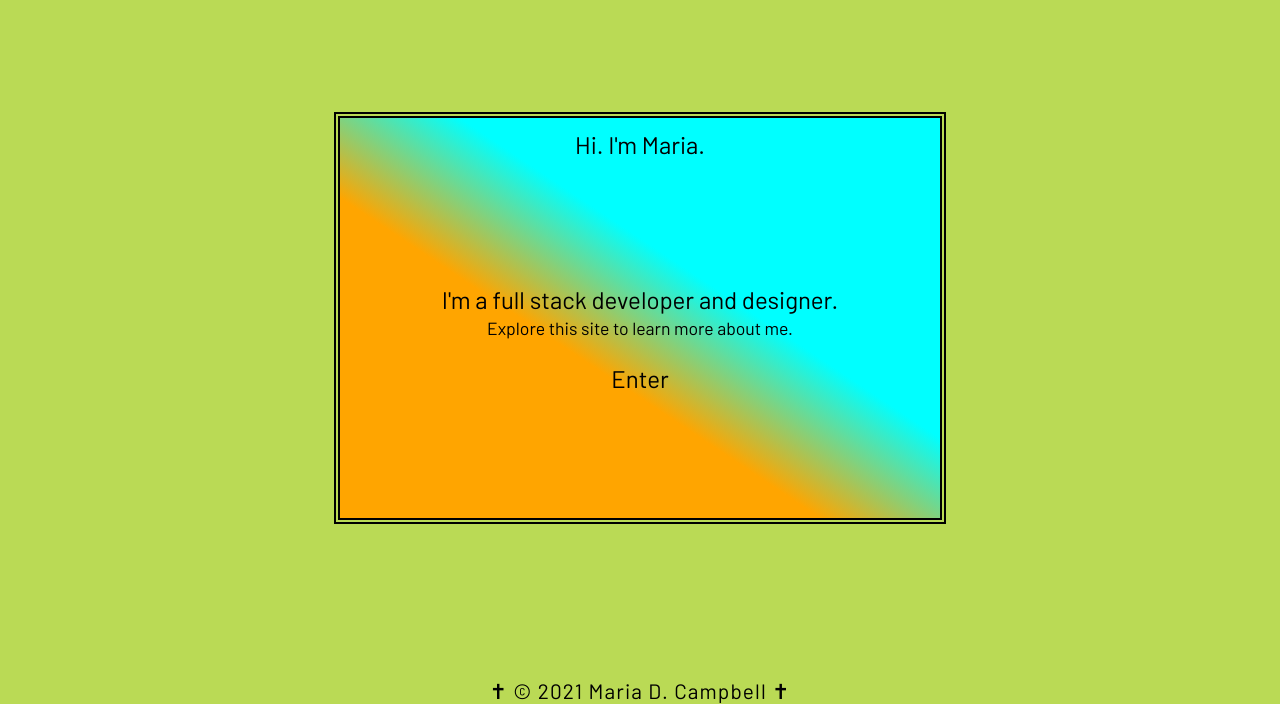
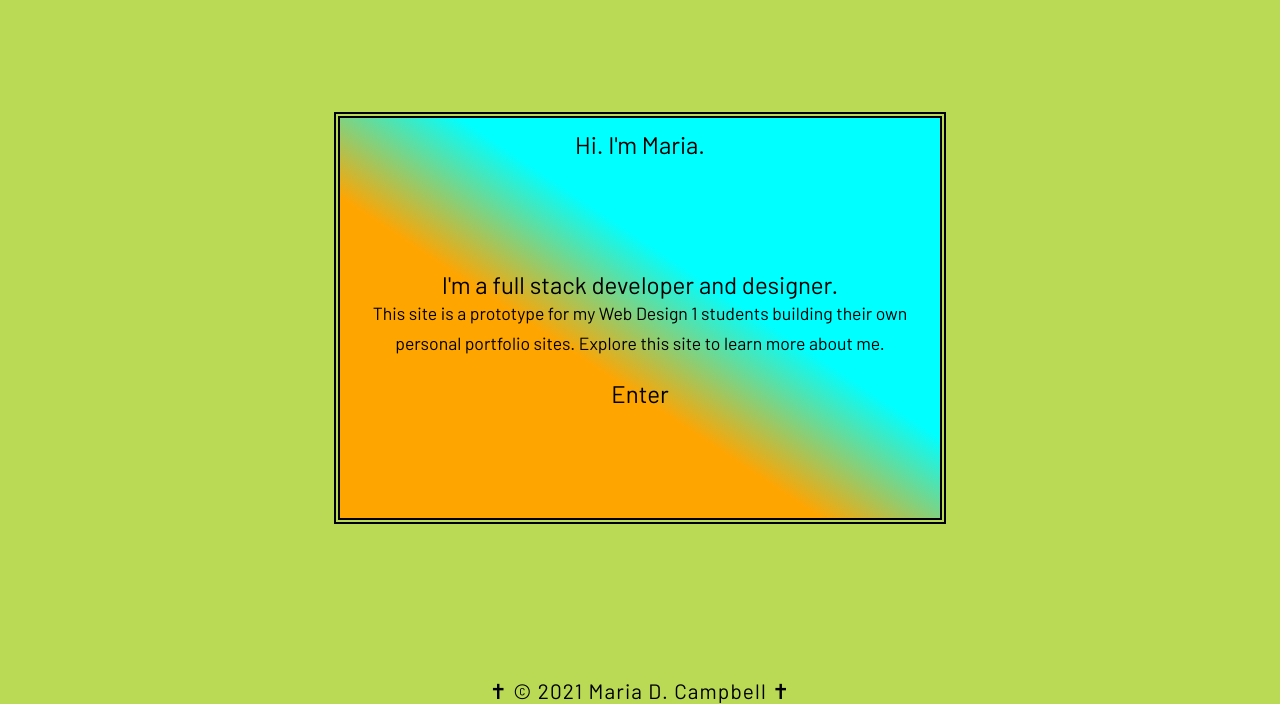
Before and after one commit to interglobalmedia/sectioning-html, a website: page index.html in a window 1280 px wide. Shown: the part 96-800 px from the top of the page. Drawn offline with Linux system fonts and the light colour scheme.

Commit message:
Add p text content re prototype refactor p element

```diff
--- a/index.html
+++ b/index.html
@@ -60,7 +60,9 @@
 				<h2>I'm a full stack developer
 					and
 					designer.</h2>
-				<p>Explore this site to learn more
+				<p>This site is a prototype for my Web Design 1 students
+					building their own personal portfolio sites. Explore this
+					site to learn more
 					about me.</p>
 				<a href="portfolio.html">Enter</a>
 			</article>
```
